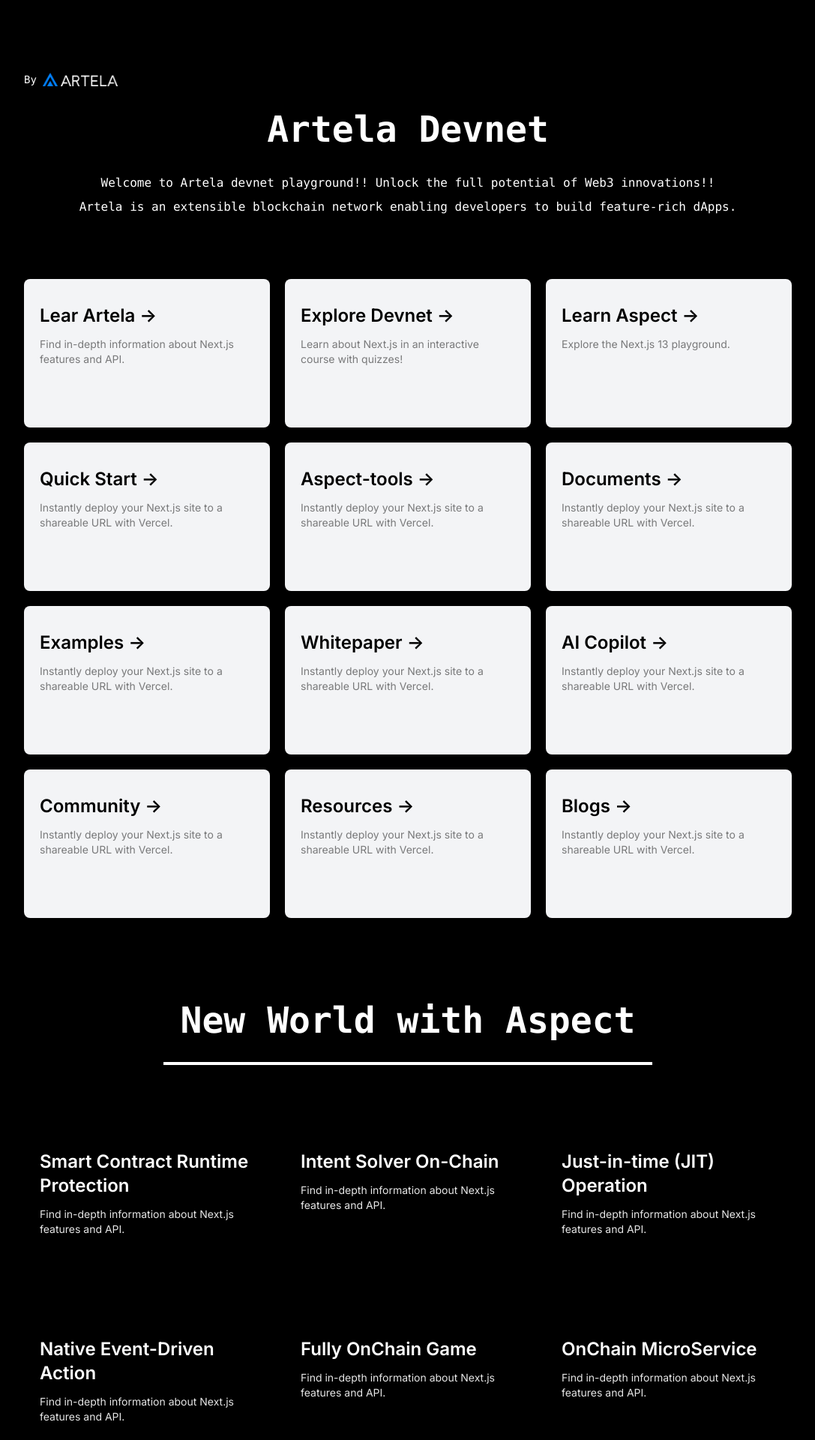
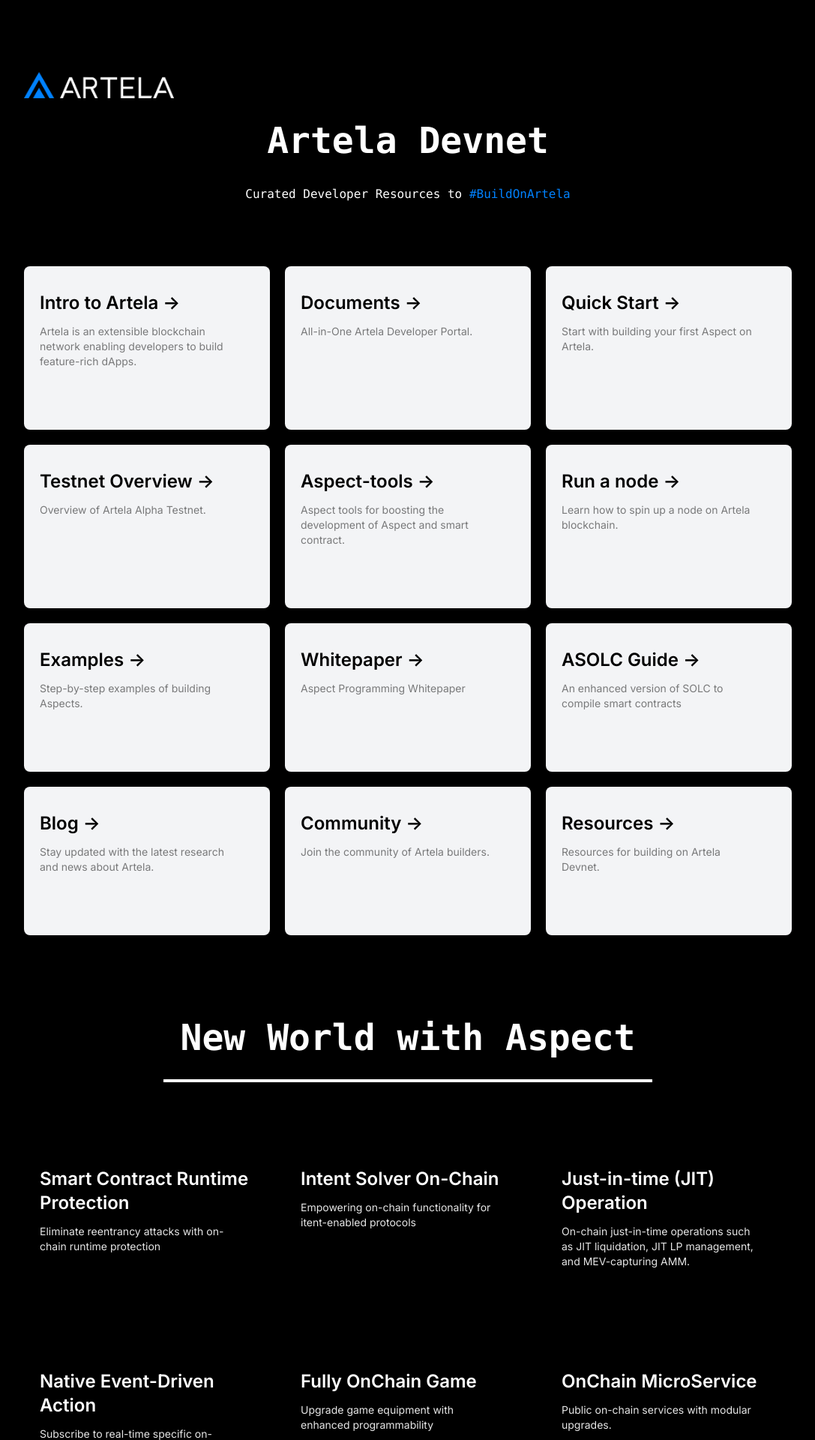
Before and after one commit to artela-network/developer-portal, a Next.js app: page / in a window 1280 px wide. Shown: the top 1920 px of the page at 75% size, without its empty margins (96-1183 px from the left). Built offline with nearby package versions, Linux system fonts and the light colour scheme.

Commit message:
fix: fix jump pages

```diff
--- a/src/app/page.tsx
+++ b/src/app/page.tsx
@@ -17,13 +17,13 @@
             target="_blank"
             rel="noopener noreferrer"
           >
-            By{' '}
+            {/* By{' '} */}
             <Image
               src="/logo-artela.png"
               alt="Artela Logo"
               className="dark:invert"
-              width={100}
-              height={24}
+              width={200}
+              height={48}
               priority
             />
           </a>
@@ -32,39 +32,16 @@
 
       {/* <div className="relative flex place-items-center before:absolute before:h-[300px] before:w-[480px] before:-translate-x-1/2 before:rounded-full before:bg-gradient-radial before:from-white before:to-transparent before:blur-2xl before:content-[''] after:absolute after:-z-20 after:h-[180px] after:w-[240px] after:translate-x-1/3 after:bg-gradient-conic after:from-sky-200 after:via-blue-200 after:blur-2xl after:content-[''] before:dark:bg-gradient-to-br before:dark:from-transparent before:dark:to-blue-700 before:dark:opacity-10 after:dark:from-sky-900 after:dark:via-[#0141ff] after:dark:opacity-40 before:lg:h-[360px] z-[-1]"> */}
       <div className="relative flex py-8 place-items-center before:absolute before:h-[300px] before:w-[480px]">
-        {/* <Image
-          className="relative dark:drop-shadow-[0_0_0.3rem_#ffffff70] dark:invert"
-          src="/next.svg"
-          alt="Next.js Logo"
-          width={180}
-          height={37}
-          priority
-        /> */}
         {/* <h1 className={`mb-3 text-2xl font-semibold`}>Artela Dev Net</h1> */}
         <code className="font-mono font-bold text-5xl text-white">Artela Devnet</code>
       </div>
-      <div className="relative flex py-1 place-items-center before:absolute before:h-[300px] before:w-[480px]">
-        {/* <Image
-          className="relative dark:drop-shadow-[0_0_0.3rem_#ffffff70] dark:invert"
-          src="/next.svg"
-          alt="Next.js Logo"
-          width={180}
-          height={37}
-          priority
-        /> */}
-        <code className="font-mono text-1xl text-white">Welcome to Artela devnet playground!! Unlock the full potential of Web3 innovations!!</code>
-      </div>
+      {/* <div className="relative flex py-1 place-items-center before:absolute before:h-[300px] before:w-[480px]">
+        <code className="font-mono text-1xl text-white">Artela Developer Portal</code>
+      </div> */}
 
       <div className="relative flex py-1 place-items-center before:absolute before:h-[300px] before:w-[480px]">
-        {/* <Image
-          className="relative dark:drop-shadow-[0_0_0.3rem_#ffffff70] dark:invert"
-          src="/next.svg"
-          alt="Next.js Logo"
-          width={180}
-          height={37}
-          priority
-        /> */}
-        <code className="font-mono text-1xl text-white">Artela is an extensible blockchain network enabling developers to build feature-rich dApps.</code>
+        <code className="font-mono text-1xl text-white">Curated Developer Resources to <span style={{ color: '#0082ff' }}>#BuildOnArtela</span></code>
+        {/* <code className="text-blue"></code> */}
       </div>
 
       <div className="mb-32 grid gap-5 items-stretch text-center py-20 lg:max-w-5xl lg:w-full lg:mb-0 lg:grid-cols-3 lg:text-left">
@@ -75,52 +52,35 @@
           rel="noopener noreferrer"
         >
           <h2 className={`mb-3 text-2xl font-semibold`}>
-            Lear Artela{' '}
+            Intro to Artela{' '}
             <span className="inline-block transition-transform group-hover:translate-x-1 motion-reduce:transform-none">
               -&gt;
             </span>
           </h2>
           <p className={`m-0 max-w-[30ch] text-sm opacity-50`}>
-            Find in-depth information about Next.js features and API.
+            Artela is an extensible blockchain network enabling developers to build feature-rich dApps.
           </p>
         </a>
 
         <a
-          href="https://nextjs.org/learn?utm_source=create-next-app&utm_medium=appdir-template-tw&utm_campaign=create-next-app"
+          href="http://docs.artela.network/develop"
           className="group rounded-lg border border-transparent px-5 pt-8 pb-20 transition-colors bg-gray-100 hover:border-gray-300 hover:bg-gray-100 hover:dark:border-neutral-700 hover:dark:bg-neutral-800/30"
           target="_blank"
           rel="noopener noreferrer"
         >
           <h2 className={`mb-3 text-2xl font-semibold`}>
-            Explore Devnet{' '}
+            Documents{' '}
             <span className="inline-block transition-transform group-hover:translate-x-1 motion-reduce:transform-none">
               -&gt;
             </span>
           </h2>
           <p className={`m-0 max-w-[30ch] text-sm opacity-50`}>
-            Learn about Next.js in an interactive course with&nbsp;quizzes!
+            All-in-One Artela Developer Portal.
           </p>
         </a>
 
         <a
-          href="https://vercel.com/templates?framework=next.js&utm_source=create-next-app&utm_medium=appdir-template&utm_campaign=create-next-app"
-          className="group rounded-lg border border-transparent px-5 pt-8 pb-20 transition-colors bg-gray-100 hover:border-gray-300 hover:bg-gray-100 hover:dark:border-neutral-700 hover:dark:bg-neutral-800/30"
-          target="_blank"
-          rel="noopener noreferrer"
-        >
-          <h2 className={`mb-3 text-2xl font-semibold`}>
-            Learn Aspect{' '}
-            <span className="inline-block transition-transform group-hover:translate-x-1 motion-reduce:transform-none">
-              -&gt;
-            </span>
-          </h2>
-          <p className={`m-0 max-w-[30ch] text-sm opacity-50`}>
-            Explore the Next.js 13 playground.
-          </p>
-        </a>
-
-        <a
-          href="https://vercel.com/new?utm_source=create-next-app&utm_medium=appdir-template&utm_campaign=create-next-app"
+          href="http://docs.artela.network/develop/quick-start"
           className="group rounded-lg border border-transparent px-5 pt-8 pb-20 transition-colors bg-gray-100 hover:border-gray-300 hover:bg-gray-100 hover:dark:border-neutral-700 hover:dark:bg-neutral-800/30"
           target="_blank"
           rel="noopener noreferrer"
@@ -132,12 +92,29 @@
             </span>
           </h2>
           <p className={`m-0 max-w-[30ch] text-sm opacity-50`}>
-            Instantly deploy your Next.js site to a shareable URL with Vercel.
+            Start with building your first Aspect on Artela.
           </p>
         </a>
 
         <a
-          href="https://vercel.com/new?utm_source=create-next-app&utm_medium=appdir-template&utm_campaign=create-next-app"
+          href="http://docs.artela.network/develop/"
+          className="group rounded-lg border border-transparent px-5 pt-8 pb-20 transition-colors bg-gray-100 hover:border-gray-300 hover:bg-gray-100 hover:dark:border-neutral-700 hover:dark:bg-neutral-800/30"
+          target="_blank"
+          rel="noopener noreferrer"
+        >
+          <h2 className={`mb-3 text-2xl font-semibold`}>
+            Testnet Overview{' '}
+            <span className="inline-block transition-transform group-hover:translate-x-1 motion-reduce:transform-none">
+              -&gt;
+            </span>
+          </h2>
+          <p className={`m-0 max-w-[30ch] text-sm opacity-50`}>
+            Overview of Artela Alpha Testnet.
+          </p>
+        </a>
+
+        <a
+          href="http://docs.artela.network/develop/aspect-tools"
           className="group rounded-lg border border-transparent px-5 pt-8 pb-20 transition-colors bg-gray-100 hover:border-gray-300 hover:bg-gray-100 hover:dark:border-neutral-700 hover:dark:bg-neutral-800/30"
           target="_blank"
           rel="noopener noreferrer"
@@ -149,29 +126,29 @@
             </span>
           </h2>
           <p className={`m-0 max-w-[30ch] text-sm opacity-50`}>
-            Instantly deploy your Next.js site to a shareable URL with Vercel.
+            Aspect tools for boosting the development of Aspect and smart contract.
           </p>
         </a>
 
         <a
-          href="https://vercel.com/new?utm_source=create-next-app&utm_medium=appdir-template&utm_campaign=create-next-app"
+          href="http://docs.artela.network/develop/start-a-locol-node"
           className="group rounded-lg border border-transparent px-5 pt-8 pb-20 transition-colors bg-gray-100 hover:border-gray-300 hover:bg-gray-100 hover:dark:border-neutral-700 hover:dark:bg-neutral-800/30"
           target="_blank"
           rel="noopener noreferrer"
         >
           <h2 className={`mb-3 text-2xl font-semibold`}>
-            Documents{' '}
+            Run a node{' '}
             <span className="inline-block transition-transform group-hover:translate-x-1 motion-reduce:transform-none">
               -&gt;
             </span>
           </h2>
           <p className={`m-0 max-w-[30ch] text-sm opacity-50`}>
-            Instantly deploy your Next.js site to a shareable URL with Vercel.
+            Learn how to spin up a node on Artela blockchain.
           </p>
         </a>
 
         <a
-          href="https://vercel.com/new?utm_source=create-next-app&utm_medium=appdir-template&utm_campaign=create-next-app"
+          href="http://docs.artela.network/develop/aspect-examples"
           className="group rounded-lg border border-transparent px-5 pt-8 pb-20 transition-colors bg-gray-100 hover:border-gray-300 hover:bg-gray-100 hover:dark:border-neutral-700 hover:dark:bg-neutral-800/30"
           target="_blank"
           rel="noopener noreferrer"
@@ -183,12 +160,12 @@
             </span>
           </h2>
           <p className={`m-0 max-w-[30ch] text-sm opacity-50`}>
-            Instantly deploy your Next.js site to a shareable URL with Vercel.
+            Step-by-step examples of building Aspects.
           </p>
         </a>
 
         <a
-          href="https://vercel.com/new?utm_source=create-next-app&utm_medium=appdir-template&utm_campaign=create-next-app"
+          href="https://file.notion.so/f/s/f61f7e7b-c401-4168-ad6d-e35db0537363/Preview_-_Aspect_Programming_Whitepaper.pdf?id=6010f2ef-5967-4b8e-b500-52482a0e2d16&table=block&spaceId=45baf4ea-5aba-4e9d-b5e7-ca59d97ab79a&expirationTimestamp=1694131200000&signature=OXwSB9iIp-wplzI4zyRrZU1GFBRhyeQlP5j5N7SIAm8&downloadName=Preview+-+Aspect+Programming+Whitepaper.pdf"
           className="group rounded-lg border border-transparent px-5 pt-8 pb-20 transition-colors bg-gray-100 hover:border-gray-300 hover:bg-gray-100 hover:dark:border-neutral-700 hover:dark:bg-neutral-800/30"
           target="_blank"
           rel="noopener noreferrer"
@@ -200,29 +177,46 @@
             </span>
           </h2>
           <p className={`m-0 max-w-[30ch] text-sm opacity-50`}>
-            Instantly deploy your Next.js site to a shareable URL with Vercel.
+            Aspect Programming Whitepaper
           </p>
         </a>
 
         <a
-          href="https://vercel.com/new?utm_source=create-next-app&utm_medium=appdir-template&utm_campaign=create-next-app"
+          href="http://docs.artela.network/develop/asolc-guide"
           className="group rounded-lg border border-transparent px-5 pt-8 pb-20 transition-colors bg-gray-100 hover:border-gray-300 hover:bg-gray-100 hover:dark:border-neutral-700 hover:dark:bg-neutral-800/30"
           target="_blank"
           rel="noopener noreferrer"
         >
           <h2 className={`mb-3 text-2xl font-semibold`}>
-            AI Copilot{' '}
+            ASOLC Guide{' '}
             <span className="inline-block transition-transform group-hover:translate-x-1 motion-reduce:transform-none">
               -&gt;
             </span>
           </h2>
           <p className={`m-0 max-w-[30ch] text-sm opacity-50`}>
-            Instantly deploy your Next.js site to a shareable URL with Vercel.
+            An enhanced version of SOLC to compile smart contracts
           </p>
         </a>
 
         <a
-          href="https://vercel.com/new?utm_source=create-next-app&utm_medium=appdir-template&utm_campaign=create-next-app"
+          href="https://medium.com/@artela_network"
+          className="group rounded-lg border border-transparent px-5 pt-8 pb-20 transition-colors bg-gray-100 hover:border-gray-300 hover:bg-gray-100 hover:dark:border-neutral-700 hover:dark:bg-neutral-800/30"
+          target="_blank"
+          rel="noopener noreferrer"
+        >
+          <h2 className={`mb-3 text-2xl font-semibold`}>
+            Blog{' '}
+            <span className="inline-block transition-transform group-hover:translate-x-1 motion-reduce:transform-none">
+              -&gt;
+            </span>
+          </h2>
+          <p className={`m-0 max-w-[30ch] text-sm opacity-50`}>
+            Stay updated with the latest research and news about Artela.
+          </p>
+        </a>
+
+        <a
+          href="https://t.me/artela_official"
           className="group rounded-lg border border-transparent px-5 pt-8 pb-20 transition-colors bg-gray-100 hover:border-gray-300 hover:bg-gray-100 hover:dark:border-neutral-700 hover:dark:bg-neutral-800/30"
           target="_blank"
           rel="noopener noreferrer"
@@ -234,12 +228,12 @@
             </span>
           </h2>
           <p className={`m-0 max-w-[30ch] text-sm opacity-50`}>
-            Instantly deploy your Next.js site to a shareable URL with Vercel.
+            Join the community of Artela builders.
           </p>
         </a>
 
         <a
-          href="https://vercel.com/new?utm_source=create-next-app&utm_medium=appdir-template&utm_campaign=create-next-app"
+          href="http://docs.artela.network/develop/resources"
           className="group rounded-lg border border-transparent px-5 pt-8 pb-20 transition-colors bg-gray-100 hover:border-gray-300 hover:bg-gray-100 hover:dark:border-neutral-700 hover:dark:bg-neutral-800/30"
           target="_blank"
           rel="noopener noreferrer"
@@ -251,24 +245,7 @@
             </span>
           </h2>
           <p className={`m-0 max-w-[30ch] text-sm opacity-50`}>
-            Instantly deploy your Next.js site to a shareable URL with Vercel.
-          </p>
-        </a>
-
-        <a
-          href="https://vercel.com/new?utm_source=create-next-app&utm_medium=appdir-template&utm_campaign=create-next-app"
-          className="group rounded-lg border border-transparent px-5 pt-8 pb-20 transition-colors bg-gray-100 hover:border-gray-300 hover:bg-gray-100 hover:dark:border-neutral-700 hover:dark:bg-neutral-800/30"
-          target="_blank"
-          rel="noopener noreferrer"
-        >
-          <h2 className={`mb-3 text-2xl font-semibold`}>
-            Blogs{' '}
-            <span className="inline-block transition-transform group-hover:translate-x-1 motion-reduce:transform-none">
-              -&gt;
-            </span>
-          </h2>
-          <p className={`m-0 max-w-[30ch] text-sm opacity-50`}>
-            Instantly deploy your Next.js site to a shareable URL with Vercel.
+            Resources for building on Artela Devnet.
           </p>
         </a>
       </div>
@@ -280,7 +257,7 @@
       <div className="border-2 border-white	 w-3/5"></div>
       <div className="mb-32 grid gap-5 items-stretch text-center py-20 lg:max-w-5xl lg:w-full lg:mb-0 lg:grid-cols-3 lg:text-left">
         <a
-          href="http://docs.artela.network/main"
+          href="https://medium.com/@artela_network/eliminate-reentrancy-attacks-with-on-chain-runtime-protection-6fb1142945a7"
           className="group rounded-lg border border-transparent px-5 pt-8 pb-20 min-h-400 h-200 transition-colors  hover:border-gray-300 hover:dark:border-neutral-700 hover:dark:bg-neutral-800/30"
           target="_blank"
           rel="noopener noreferrer"
@@ -289,12 +266,12 @@
           Smart Contract Runtime Protection{' '}
           </h2>
           <p className={`m-0 max-w-[30ch] text-sm text-white opacity-90`}>
-            Find in-depth information about Next.js features and API.
+            Eliminate reentrancy attacks with on-chain runtime protection
           </p>
         </a>
 
         <a
-          href="http://docs.artela.network/main"
+          href="https://www.youtube.com/watch?v=jkrELgwtykk&t=370s"
           className="group rounded-lg border border-transparent px-5 pt-8 pb-20 min-h-400 h-200 transition-colors  hover:border-gray-300 hover:dark:border-neutral-700 hover:dark:bg-neutral-800/30"
           target="_blank"
           rel="noopener noreferrer"
@@ -303,12 +280,12 @@
           Intent Solver On-Chain
           </h2>
           <p className={`m-0 max-w-[30ch] text-sm text-white opacity-90`}>
-            Find in-depth information about Next.js features and API.
+            Empowering on-chain functionality for itent-enabled protocols
           </p>
         </a>
 
         <a
-          href="http://docs.artela.network/main"
+          // href="http://docs.artela.network/main"
           className="group rounded-lg border border-transparent px-5 pt-8 pb-20 min-h-400 h-200 transition-colors  hover:border-gray-300 hover:dark:border-neutral-700 hover:dark:bg-neutral-800/30"
           target="_blank"
           rel="noopener noreferrer"
@@ -317,12 +294,12 @@
           Just-in-time (JIT) Operation
           </h2>
           <p className={`m-0 max-w-[30ch] text-sm text-white opacity-90`}>
-            Find in-depth information about Next.js features and API.
+            On-chain just-in-time operations such as JIT liquidation, JIT LP management, and MEV-capturing AMM.
           </p>
         </a>
 
         <a
-          href="http://docs.artela.network/main"
+          // href="http://docs.artela.network/main"
           className="group rounded-lg border border-transparent px-5 pt-8 pb-20 min-h-400 h-200 transition-colors  hover:border-gray-300 hover:dark:border-neutral-700 hover:dark:bg-neutral-800/30"
           target="_blank"
           rel="noopener noreferrer"
@@ -331,12 +308,12 @@
           Native Event-Driven Action
           </h2>
           <p className={`m-0 max-w-[30ch] text-sm text-white opacity-90`}>
-            Find in-depth information about Next.js features and API.
+           Subscribe to real-time specific on-chain events to trigger atomic tasks.
           </p>
         </a>
 
         <a
-          href="http://docs.artela.network/main"
+          // href="http://docs.artela.network/main"
           className="group rounded-lg border border-transparent px-5 pt-8 pb-20 min-h-400 h-200 transition-colors  hover:border-gray-300 hover:dark:border-neutral-700 hover:dark:bg-neutral-800/30"
           target="_blank"
           rel="noopener noreferrer"
@@ -345,12 +322,12 @@
           Fully OnChain Game
           </h2>
           <p className={`m-0 max-w-[30ch] text-sm text-white opacity-90`}>
-            Find in-depth information about Next.js features and API.
+           Upgrade game equipment with enhanced programmability
           </p>
         </a>
 
         <a
-          href="http://docs.artela.network/main"
+          // href="http://docs.artela.network/main"
           className="group rounded-lg border border-transparent px-5 pt-8 pb-20 min-h-400 h-200 transition-colors  hover:border-gray-300 hover:dark:border-neutral-700 hover:dark:bg-neutral-800/30"
           target="_blank"
           rel="noopener noreferrer"
@@ -359,29 +336,26 @@
           OnChain MicroService
           </h2>
           <p className={`m-0 max-w-[30ch] text-sm text-white opacity-90`}>
-            Find in-depth information about Next.js features and API.
+            Public on-chain services with modular upgrades.
           </p>
         </a>
 
         <a
-          href="http://docs.artela.network/main"
+          href="https://t.me/artela_official"
           className="group col-span-3 rounded-lg border border-transparent px-5 pt-8 pb-20 min-h-400 h-200 transition-colors  hover:border-gray-300 hover:dark:border-neutral-700 hover:dark:bg-neutral-800/30"
           target="_blank"
           rel="noopener noreferrer"
         >
           <h2 className={`mb-3 text-white text-2xl font-semibold text-center `}>
-          Your Ideas!!
+          Your Use Case Here
           </h2>
           <p className={`text-sm text-white opacity-90 text-center `}>
-            Find in-depth information about Next.js features and API.
+            Contribute your research and ideas to the Artela Community. Let’s build the feature-rich dApps together!
           </p>
         </a>
-
-
-
       </div>
 
-      <div className="relative flex py-8 place-items-center before:absolute before:h-[300px] before:w-[480px]">
+      {/* <div className="relative flex py-8 place-items-center before:absolute before:h-[300px] before:w-[480px]">
         <code className="font-mono font-bold text-5xl text-white">Contribute to Artela</code>
       </div>
 
@@ -438,10 +412,7 @@
             Find in-depth information about Next.js features and API.
           </p>
         </a>
-
-
-
-      </div>
+      </div> */}
 
     </main>
   )
```
Also changed, not shown: src/app/globals.css (+12 -0 lines).
